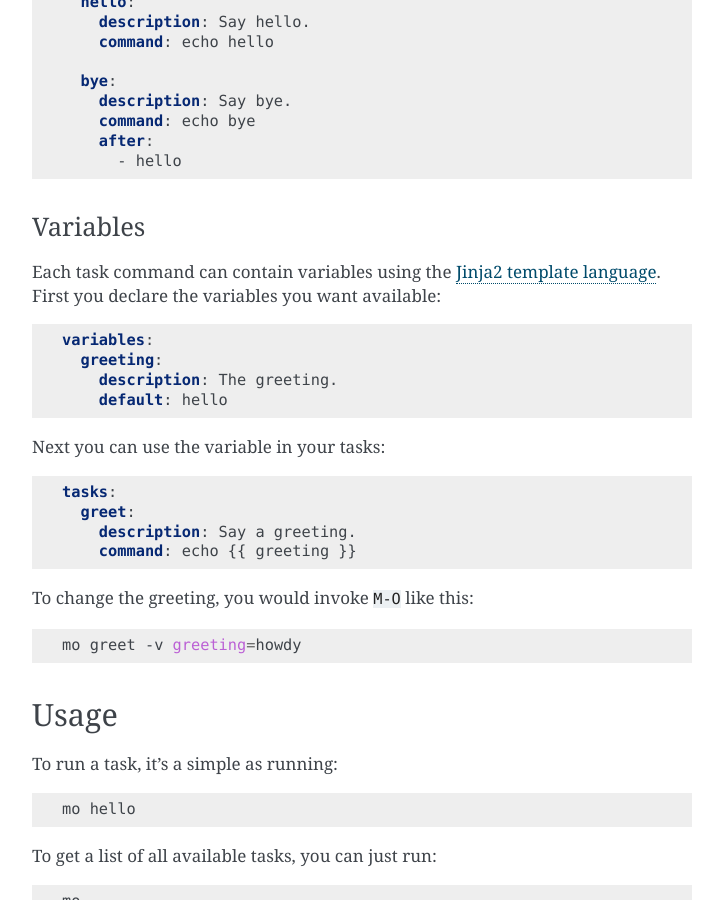
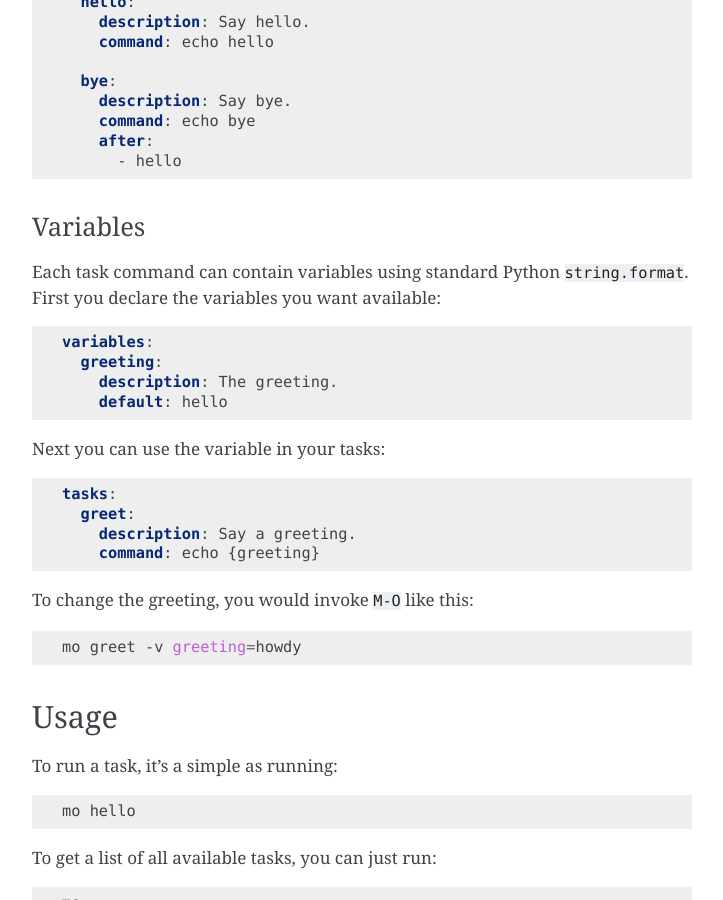
Before and after one commit to thomasleese/mo, a Sphinx documentation site: the page built from docs/usage.rst, in a window 1280 px wide and 900 px high, scrolled down 508 px. Shown: the whole window, without its empty margins (388-1111 px from the left). Built offline with Sphinx 7.4.7, drawn with Linux system fonts in a browser that asks for light colours.

Commit message:
Update documentation

```diff
--- a/docs/usage.rst
+++ b/docs/usage.rst
@@ -36,9 +36,8 @@ Tasks can also depend on each other, like this:
 Variables
 ~~~~~~~~~
 
-Each task command can contain variables using the `Jinja2 template
-language <http://jinja.pocoo.org/docs/>`__. First you declare the
-variables you want available:
+Each task command can contain variables using standard Python
+``string.format``. First you declare the variables you want available:
 
 .. code:: yaml
 
```
Also changed, not shown: other parts of docs/usage.rst (+1 -1 lines).
